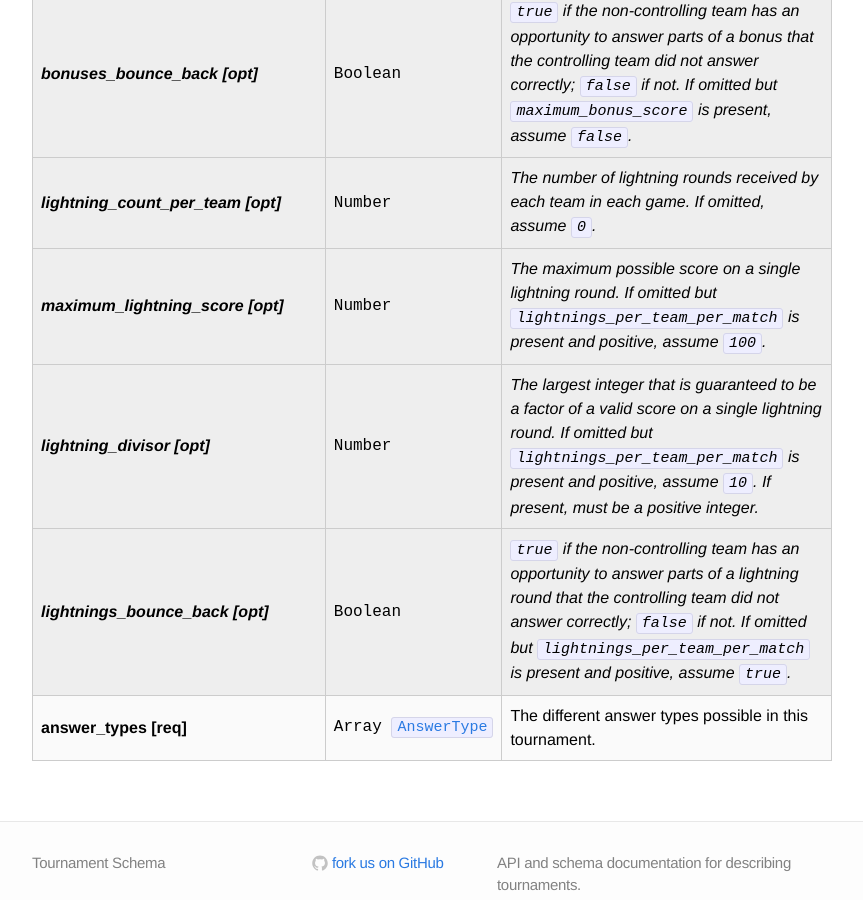
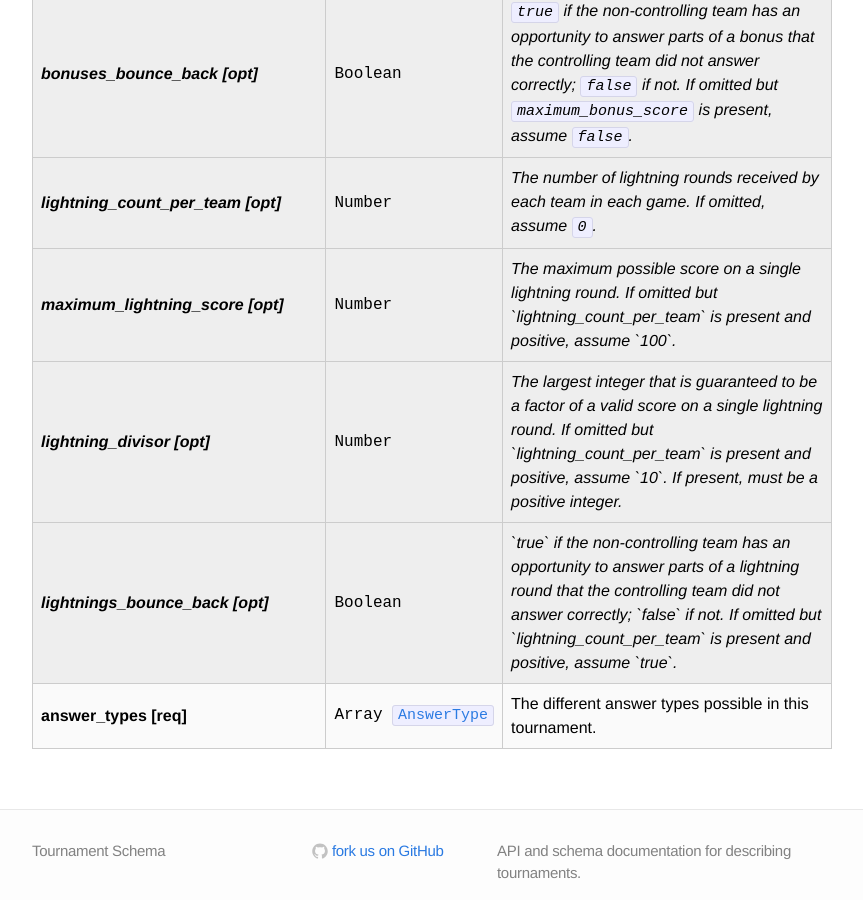
Before and after one commit to quizbowl/schema, a Jekyll site: the page built from tournament.md, in a window 1280 px wide and 900 px high, scrolled down 2556 px. Shown: the whole window, without its empty margins (208-1071 px from the left). Built offline with Jekyll 4.4.1, drawn with Linux system fonts in a browser that asks for light colours.

Commit message:
we renamed that field a while ago

```diff
--- a/tournament.md
+++ b/tournament.md
@@ -165,17 +165,17 @@ A `Tournament` object describes a tournament for which a single result is publis
   <tr class="optional">
     <th>maximum_lightning_score</th>
     <td class="type">Number</td>
-    <td>The maximum possible score on a single lightning round. If omitted but <code>lightnings_per_team_per_match</code> is present and positive, assume <code>100</code>.</td>
+    <td>The maximum possible score on a single lightning round. If omitted but `lightning_count_per_team` is present and positive, assume `100`.</td>
   </tr>
   <tr class="optional">
     <th>lightning_divisor</th>
     <td class="type">Number</td>
-    <td>The largest integer that is guaranteed to be a factor of a valid score on a single lightning round. If omitted but <code>lightnings_per_team_per_match</code> is present and positive, assume <code>10</code>. If present, must be a positive integer.</td>
+    <td>The largest integer that is guaranteed to be a factor of a valid score on a single lightning round. If omitted but `lightning_count_per_team` is present and positive, assume `10`. If present, must be a positive integer.</td>
   </tr>
   <tr class="optional">
     <th>lightnings_bounce_back</th>
     <td class="type">Boolean</td>
-    <td><code>true</code> if the non-controlling team has an opportunity to answer parts of a lightning round that the controlling team did not answer correctly; <code>false</code> if not. If omitted but <code>lightnings_per_team_per_match</code> is present and positive, assume <code>true</code>.</td>
+    <td>`true` if the non-controlling team has an opportunity to answer parts of a lightning round that the controlling team did not answer correctly; `false` if not. If omitted but `lightning_count_per_team` is present and positive, assume `true`.</td>
   </tr>
   <tr class="required">
     <th>answer_types</th>
```
